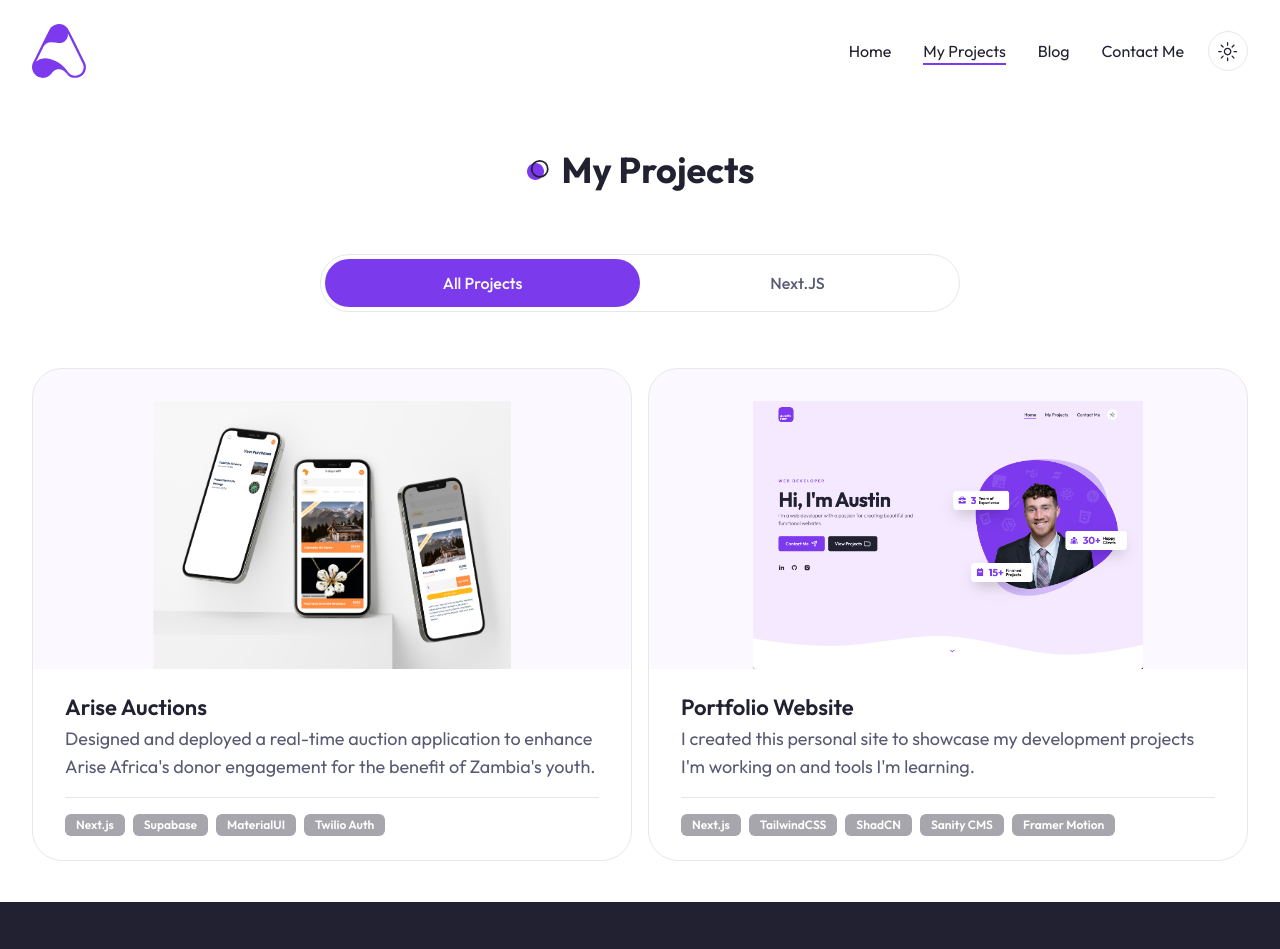
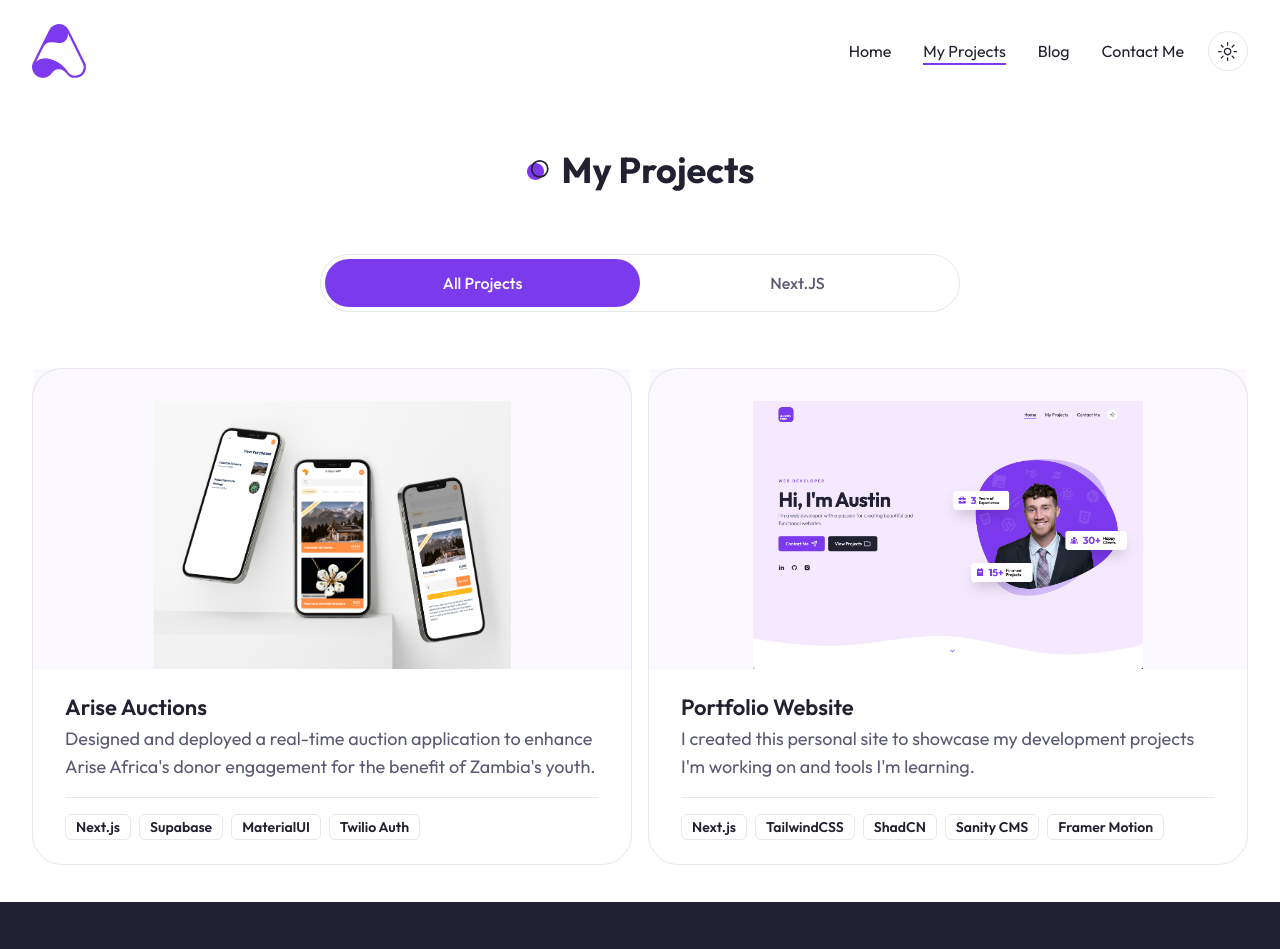
Before and after one commit to austinfarr/austin-portfolio, a Next.js app: page /projects in a window 1280 px wide. Shown: the top 949 px of the page. Built offline with nearby package versions, Linux system fonts and the light colour scheme.

Commit message:
feat: update projectcard style

```diff
--- a/components/ProjectCard.jsx
+++ b/components/ProjectCard.jsx
@@ -7,7 +7,7 @@ import { Card, CardHeader } from "./ui/card";
 const ProjectCard = ({ project }) => {
   return (
     <Link passHref href={`/projects/${project.id}`}>
-      <Card className="group overflow-hidden relative dark:border-white/30 cursor-pointer min-h-[95%]">
+      <Card className="group relative dark:border-white/30 cursor-pointer h-full flex flex-col">
         <CardHeader className="p-0">
           <div
             className="relative w-full h-[300px] flex items-center justify-center bg-tertiary
@@ -26,7 +26,7 @@ const ProjectCard = ({ project }) => {
             </div>
           </div>
         </CardHeader>
-        <div className="h-full px-8 py-6">
+        <div className="px-8 py-6">
           <h4 className="h4 mb-1">{project.name}</h4>
           <p className="text-muted-foreground text-md">
             {project.short_description}
@@ -39,7 +39,8 @@ const ProjectCard = ({ project }) => {
                 return (
                   <Badge
                     key={index}
-                    className="text-xs bg-secondary/40 dark:bg-white/20 rounded-md"
+                    variant={"ghost"}
+                    className="text-sm  dark:bg-white/20 rounded-md"
                   >
                     {tool}
                   </Badge>
--- a/components/Work.jsx
+++ b/components/Work.jsx
@@ -31,7 +31,7 @@ const Work = () => {
         {/* slider */}
         <div className="xl:max-w-[950px] xl:absolute right-0 top-0">
           <Swiper
-            className="xl:h-[540px] h-[620px] "
+            className="h-[600px] "
             slidesPerView={1}
             breakpoints={{
               640: {
@@ -47,7 +47,7 @@ const Work = () => {
             {/* show only  the first 4 projects for the slides */}
             {projectData.slice(0, 4).map((project, index) => {
               return (
-                <SwiperSlide key={index}>
+                <SwiperSlide key={index} className="h-auto">
                   <ProjectCard project={project} />
                 </SwiperSlide>
               );
```
